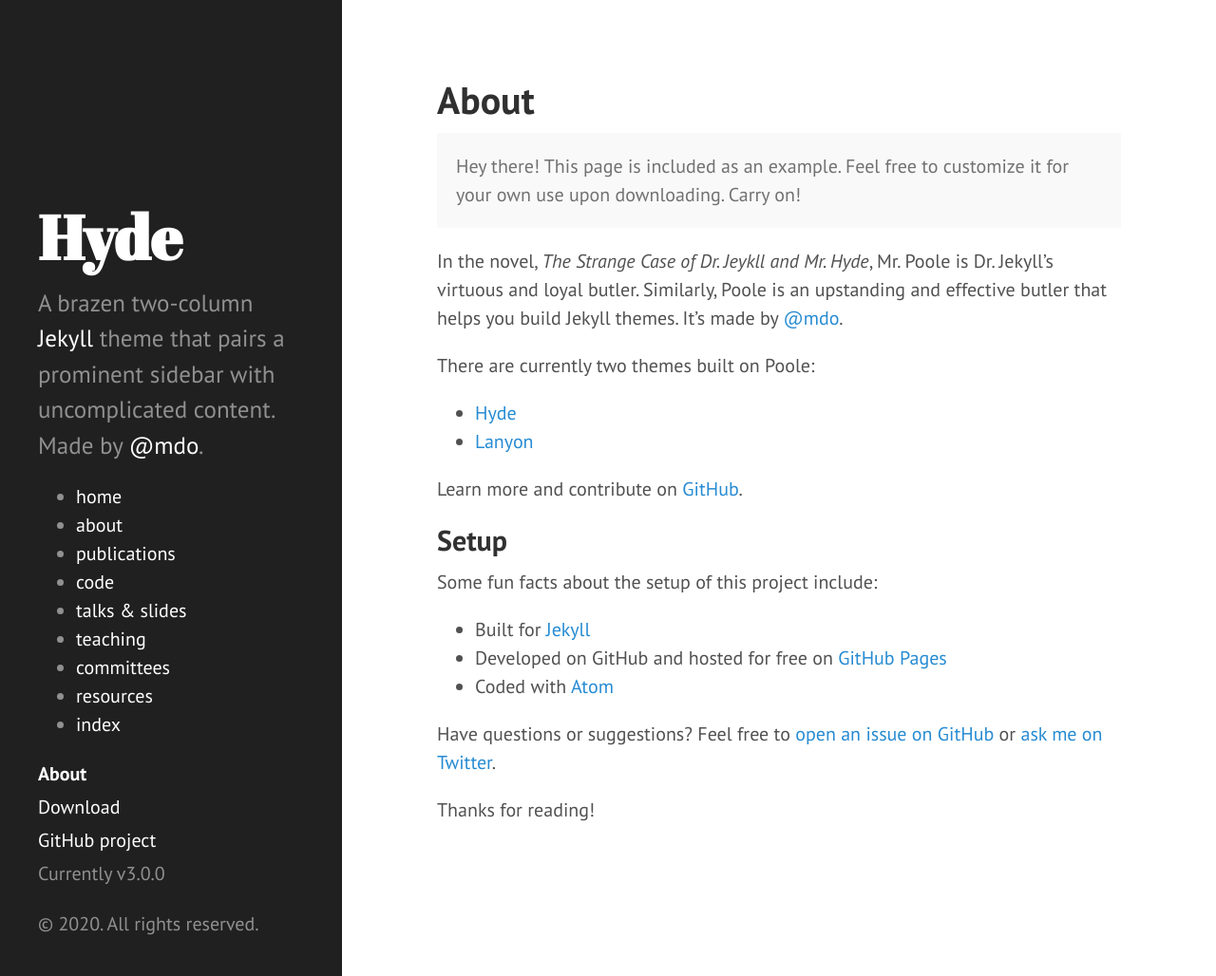
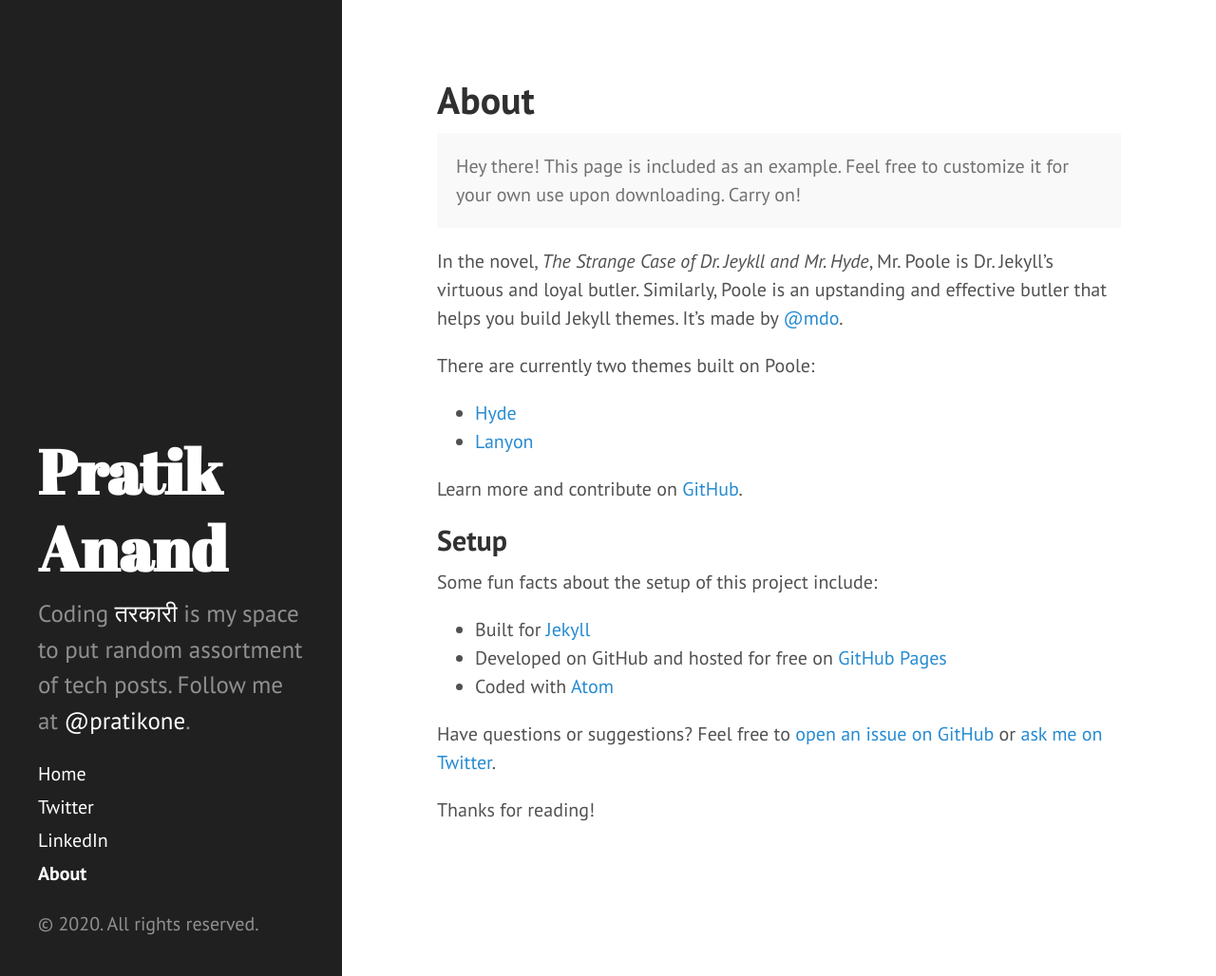
Before and after one commit to pratikone/pratikone.github.io, a Jekyll site: the page built from about.md, in a window 1280 px wide and 1028 px high. Shown: the whole window at 95% size. Built offline with Jekyll 4.4.1, drawn with Linux system fonts in a browser that asks for light colours.

```diff
--- a/_config.yml
+++ b/_config.yml
@@ -1,10 +1,10 @@
 # Setup
-title:            Hyde
-tagline:          'A Jekyll theme'
-description:      'A brazen two-column <a href="https://jekyllrb.com" target="_blank">Jekyll</a> theme that pairs a prominent sidebar with uncomplicated content. Made by <a href="https://twitter.com/mdo" target="_blank">@mdo</a>.'
+title:            Pratik Anand
+tagline:          'coding तरकारी'
+description:      'Coding <a href="https://en.wikipedia.org/wiki/Tarkari" target="_blank">तरकारी</a> is my space to put random assortment of tech posts. Follow me at <a href="https://twitter.com/pratikone" target="_blank">@pratikone</a>.'
 url:              https://pratikone.github.io
 baseurl:          ""
-paginate:         5
+paginate:         1
 
 # About and contact
 author:
--- a/_includes/sidebar.html
+++ b/_includes/sidebar.html
@@ -10,18 +10,9 @@
     </div>
 
     <nav class="sidebar-nav">
-      <!-- <a class="sidebar-nav-item{% if page.title == "Home" %} active{% endif %}" href="{{ site.baseurl }}">Home</a> -->
-      <ul class="nav">
-        <li><a href="{{site.url}}">home</a></li>
-        <li><a href="http://thiagomarzagao.com/about/">about</a></li>
-        <li><a href="http://thiagomarzagao.com/publications/">publications</a></li>
-        <li><a href="http://thiagomarzagao.com/code/">code</a></li>
-        <li><a href="http://thiagomarzagao.com/talks%20&%20slides/">talks & slides</a></li>
-        <li><a href="http://thiagomarzagao.com/teaching/">teaching</a></li>
-        <li><a href="http://thiagomarzagao.com/committees/">committees</a></li>
-        <li><a href="http://thiagomarzagao.com/resources/">resources</a></li>
-        <li><a href="http://thiagomarzagao.com/index/">index</a></li>
-    </ul>
+      <a class="sidebar-nav-item{% if page.title == "Home" %} active{% endif %}" href="{{ site.url }}">Home</a>
+      <a class="sidebar-nav-item" href="https://twitter.com/pratikone">Twitter</a>
+      <a class="sidebar-nav-item" href="https://www.linkedin.com/in/pratikone/">LinkedIn</a>
 
       {% comment %}
         The code below dynamically generates a sidebar nav of pages with
@@ -37,9 +28,6 @@
         {% endif %}
       {% endfor %}
 
-      <a class="sidebar-nav-item" href="{{ site.github.repo }}/archive/v{{ site.version }}.zip">Download</a>
-      <a class="sidebar-nav-item" href="{{ site.github.repo }}">GitHub project</a>
-      <span class="sidebar-nav-item">Currently v{{ site.version }}</span>
     </nav>
 
     <p>&copy; {{ site.time | date: '%Y' }}. All rights reserved.</p>
```
Also changed, not shown: _posts/2020-06-07-anatomy-of-windows-hello-world.md (+6 -10 lines), 1 other file.
